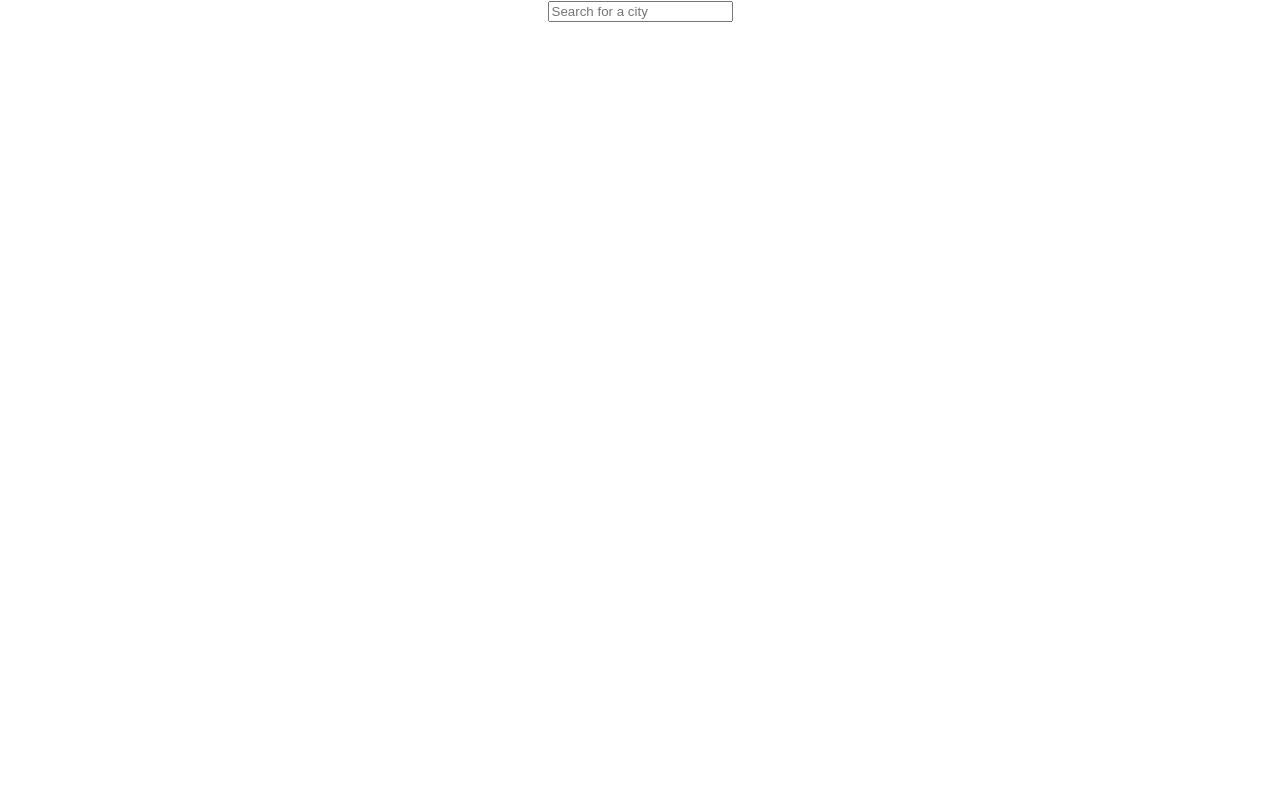
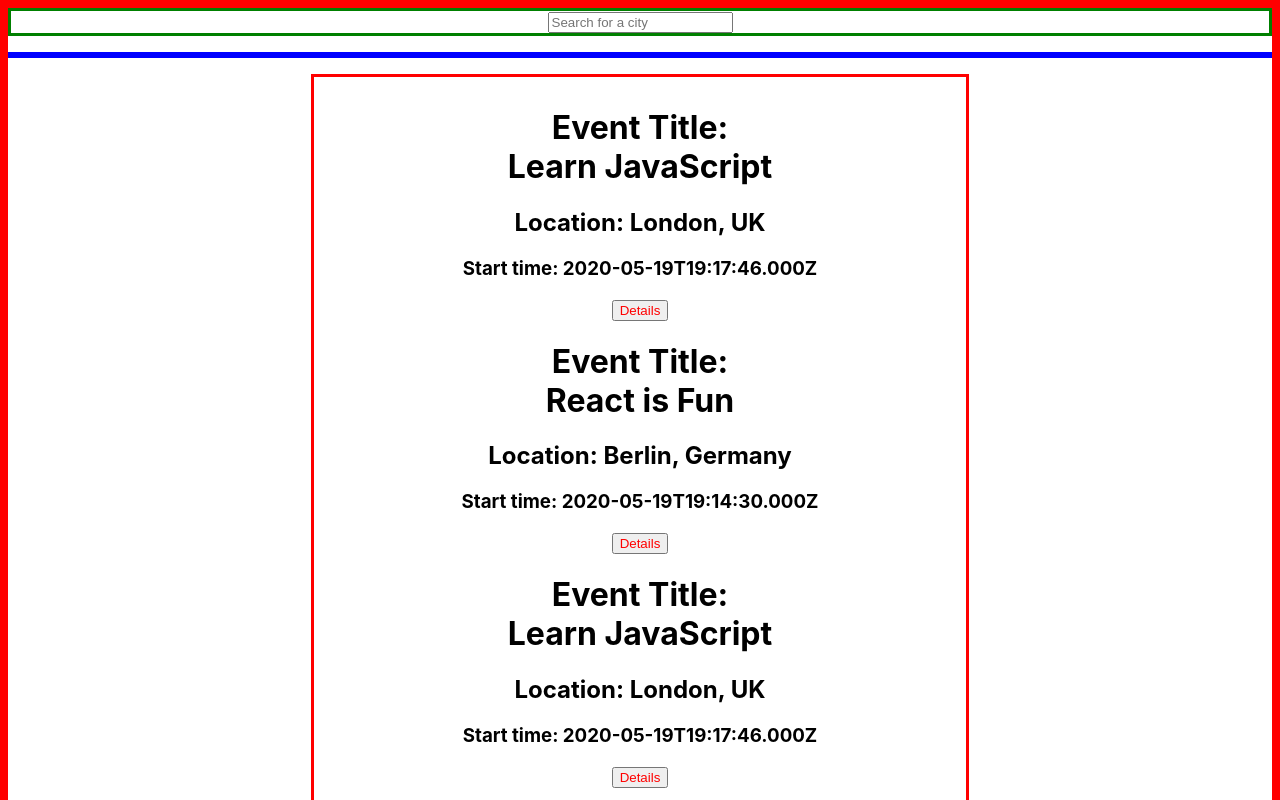
Before and after one commit to sophiabanda/letsmeet, a React (Create React App) app: page / in a window 1280 px wide. Shown: the top 800 px of the page. Built offline with nearby package versions, Linux system fonts and the light colour scheme.

Commit message:
pulled in data, wrote event tests

```diff
--- a/public/index.html
+++ b/public/index.html
@@ -2,16 +2,19 @@
 <html lang="en">
   <head>
     <meta charset="utf-8" />
-    <link rel="icon" href="%PUBLIC_URL%/favicon.ico" />
+    <!-- <link rel="icon" href="%PUBLIC_URL%/favicon.ico" /> -->
     <meta name="viewport" content="width=device-width, initial-scale=1" />
     <meta name="theme-color" content="#000000" />
-    <meta name="description" content="Web site created using create-react-app" />
-    <link rel="apple-touch-icon" href="%PUBLIC_URL%/logo192.png" />
+    <meta
+      name="description"
+      content="Web site created using create-react-app"
+    />
+    <!-- <link rel="apple-touch-icon" href="%PUBLIC_URL%/logo192.png" /> -->
     <!--
       manifest.json provides metadata used when your web app is installed on a
       user's mobile device or desktop. See https://developers.google.com/web/fundamentals/web-app-manifest/
     -->
-    <link rel="manifest" href="%PUBLIC_URL%/manifest.json" />
+    <!-- <link rel="manifest" href="%PUBLIC_URL%/manifest.json" /> -->
     <!--
       Notice the use of %PUBLIC_URL% in the tags above.
       It will be replaced with the URL of the `public` folder during the build.
--- a/src/App.css
+++ b/src/App.css
@@ -1,10 +1,42 @@
 .App {
   text-align: center;
+  list-style-type: none;
 }
 
 .App-logo {
   height: 40vmin;
   pointer-events: none;
+}
+
+button {
+  color: red;
+}
+
+#app-border {
+  border: solid 8px red;
+}
+
+#eventlist-border {
+  border: solid blue;
+}
+
+#event-border {
+  border: solid red;
+  margin: auto;
+  width: 50%;
+  padding: 10px;
+}
+
+p {
+  border: solid purple;
+}
+
+li {
+  text-decoration: none;
+}
+
+#city-search-border {
+  border: solid green;
 }
 
 @media (prefers-reduced-motion: no-preference) {
--- a/src/App.js
+++ b/src/App.js
@@ -1,12 +1,14 @@
 import CitySearch from "./components/CitySearch";
 import EventList from "./components/EventList";
+import Event from "./components/Event";
 import "./App.css";
 
 const App = () => {
   return (
-    <div className="App">
+    <div id="app-border" className="App">
       <CitySearch />
       <EventList />
+      <Event />
     </div>
   );
 };
--- a/src/components/CitySearch.js
+++ b/src/components/CitySearch.js
@@ -1,4 +1,5 @@
 import { useState } from "react";
+import "../api";
 
 const CitySearch = ({ allLocations }) => {
   const [showSuggestions, setShowSuggestions] = useState(false);
@@ -22,7 +23,7 @@ const CitySearch = ({ allLocations }) => {
   };
 
   return (
-    <div data-testid="city-search">
+    <div data-testid="city-search" id="city-search-border">
       <input
         type="text"
         className="city"
--- a/src/components/Event.js
+++ b/src/components/Event.js
@@ -1,5 +1,35 @@
+import { useState } from "react";
+import mockData from "../mock-data";
+
 const Event = () => {
-  return <li></li>;
+  const [showDetails, setShowDetails] = useState(false);
+
+  return (
+    <div id="event-border">
+      {mockData.map((events) => {
+        return (
+          <li key={events.id}>
+            <h1>
+              Event Title: <br></br>
+              {events ? events.summary : " This is an event title"}
+            </h1>
+            <h2>Location: {events ? events.location : " Berlin, Germany"}</h2>
+            <h3>
+              Start time: {events ? events.created : " December 15th, 2023"}
+            </h3>
+            <button onClick={() => setShowDetails(!showDetails)}>
+              {showDetails ? "Hide Details" : "Details"}
+            </button>
+            {showDetails ? (
+              <>
+                <p data-testid="event-details">{events.description}</p>
+              </>
+            ) : null}
+          </li>
+        );
+      })}
+    </div>
+  );
 };
 
 export default Event;
--- a/src/components/EventList.js
+++ b/src/components/EventList.js
@@ -2,7 +2,7 @@ import Event from "./Event";
 
 const EventList = ({ events }) => {
   return (
-    <ul id="event-list">
+    <ul id="eventlist-border">
       {events
         ? events.map((event) => <Event key={event.id} event={event} />)
         : null}
```
Also changed, not shown: 1 other file (tests, documents, lock files or other folders).
